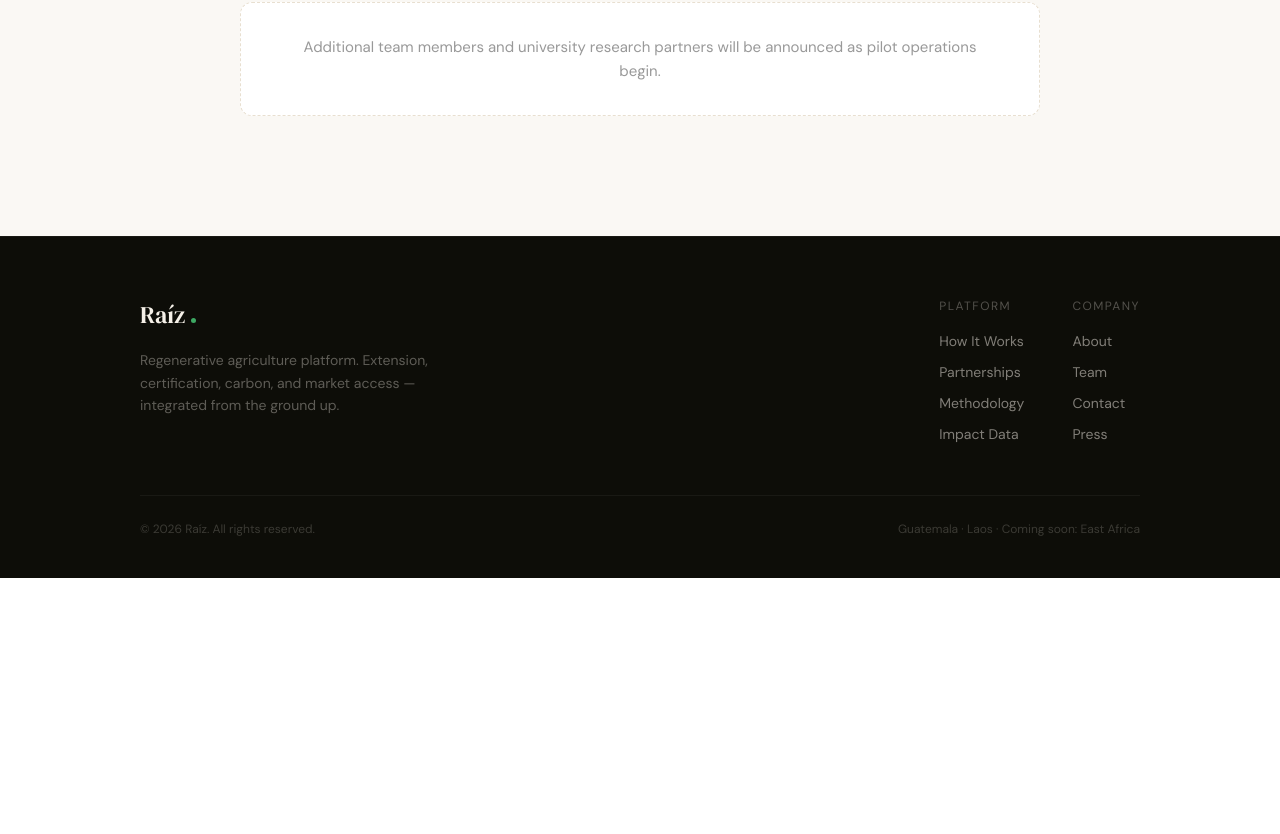
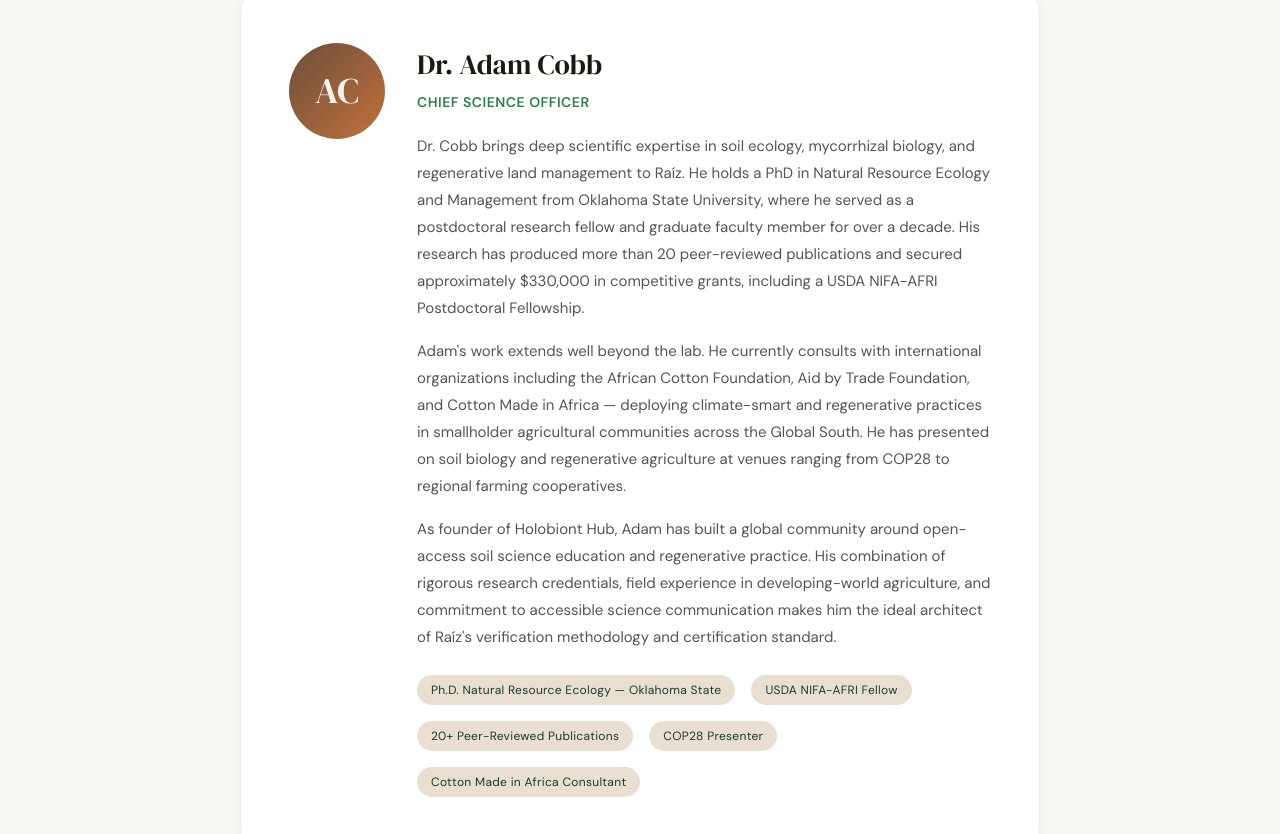
Before and after one commit to HeroOfSpielberg/farm_certification_project, a Next.js app: page / in a window 1280 px wide. Shown: the part 7456-8290 px from the top of the page. Before the commit the page ends 8034 px from the top, so only its background shows below. Built offline with nearby package versions, Linux system fonts and the light colour scheme.

Commit message:
add Dr. Adam Cobb bio to team section

```diff
--- a/app/page.tsx
+++ b/app/page.tsx
@@ -710,13 +710,64 @@
 
         <FadeIn delay={0.3}>
           <div style={{
+            background: "white", borderRadius: 16, padding: 48, marginTop: 32,
+            border: "1px solid rgba(26,26,14,0.06)",
+            boxShadow: "0 2px 20px rgba(26,26,14,0.04)",
+          }}>
+            <div style={{ display: "flex", gap: 32, alignItems: "flex-start", flexWrap: "wrap" }}>
+              <div style={{
+                width: 96, height: 96, borderRadius: "50%", flexShrink: 0,
+                background: `linear-gradient(135deg, ${COLORS.bark}, ${COLORS.clay})`,
+                display: "flex", alignItems: "center", justifyContent: "center",
+              }}>
+                <span style={{ fontFamily: "'DM Serif Display', Georgia, serif", fontSize: 36, color: COLORS.cream }}>AC</span>
+              </div>
+
+              <div style={{ flex: 1, minWidth: 280 }}>
+                <h3 style={{ fontFamily: "'DM Serif Display', Georgia, serif", fontSize: 28, color: COLORS.soil, fontWeight: 400, margin: "0 0 4px" }}>Dr. Adam Cobb</h3>
+                <span style={{ fontFamily: "'DM Sans', sans-serif", fontSize: 14, fontWeight: 600, color: COLORS.leaf, letterSpacing: 0.5, textTransform: "uppercase" as const }}>Chief Science Officer</span>
+
+                <p style={{ fontFamily: "'DM Sans', sans-serif", fontSize: 15, color: "#555", lineHeight: 1.8, margin: "20px 0 0" }}>
+                  Dr. Cobb brings deep scientific expertise in soil ecology, mycorrhizal biology, and regenerative land management to Raíz. He holds a PhD in Natural Resource Ecology and Management from Oklahoma State University, where he served as a postdoctoral research fellow and graduate faculty member for over a decade. His research has produced more than 20 peer-reviewed publications and secured approximately $330,000 in competitive grants, including a USDA NIFA-AFRI Postdoctoral Fellowship.
+                </p>
+
+                <p style={{ fontFamily: "'DM Sans', sans-serif", fontSize: 15, color: "#555", lineHeight: 1.8, margin: "16px 0 0" }}>
+                  Adam&apos;s work extends well beyond the lab. He currently consults with international organizations including the African Cotton Foundation, Aid by Trade Foundation, and Cotton Made in Africa — deploying climate-smart and regenerative practices in smallholder agricultural communities across the Global South. He has presented on soil biology and regenerative agriculture at venues ranging from COP28 to regional farming cooperatives.
+                </p>
+
+                <p style={{ fontFamily: "'DM Sans', sans-serif", fontSize: 15, color: "#555", lineHeight: 1.8, margin: "16px 0 0" }}>
+                  As founder of Holobiont Hub, Adam has built a global community around open-access soil science education and regenerative practice. His combination of rigorous research credentials, field experience in developing-world agriculture, and commitment to accessible science communication makes him the ideal architect of Raíz&apos;s verification methodology and certification standard.
+                </p>
+
+                <div style={{ display: "flex", gap: 16, marginTop: 24, flexWrap: "wrap" }}>
+                  {[
+                    "Ph.D. Natural Resource Ecology — Oklahoma State",
+                    "USDA NIFA-AFRI Fellow",
+                    "20+ Peer-Reviewed Publications",
+                    "COP28 Presenter",
+                    "Cotton Made in Africa Consultant",
+                  ].map((tag, i) => (
+                    <span key={i} style={{
+                      fontFamily: "'DM Sans', sans-serif", fontSize: 12, color: COLORS.canopy,
+                      background: COLORS.creamDark, borderRadius: 20, padding: "6px 14px",
+                      letterSpacing: 0.3,
+                    }}>{tag}</span>
+                  ))}
+                </div>
+              </div>
+            </div>
+          </div>
+        </FadeIn>
+
+        <FadeIn delay={0.45}>
+          <div style={{
             marginTop: 40, padding: "32px 40px",
             background: "white", borderRadius: 12,
             border: `1px dashed ${COLORS.creamDark}`,
             textAlign: "center",
           }}>
             <p style={{ fontFamily: "'DM Sans', sans-serif", fontSize: 15, color: "#999", lineHeight: 1.6, margin: 0 }}>
-              Additional team members and university research partners will be announced as pilot operations begin.
+              Additional team members and local extension leads in Guatemala and Laos will be announced as pilot operations begin.
             </p>
           </div>
         </FadeIn>
```
